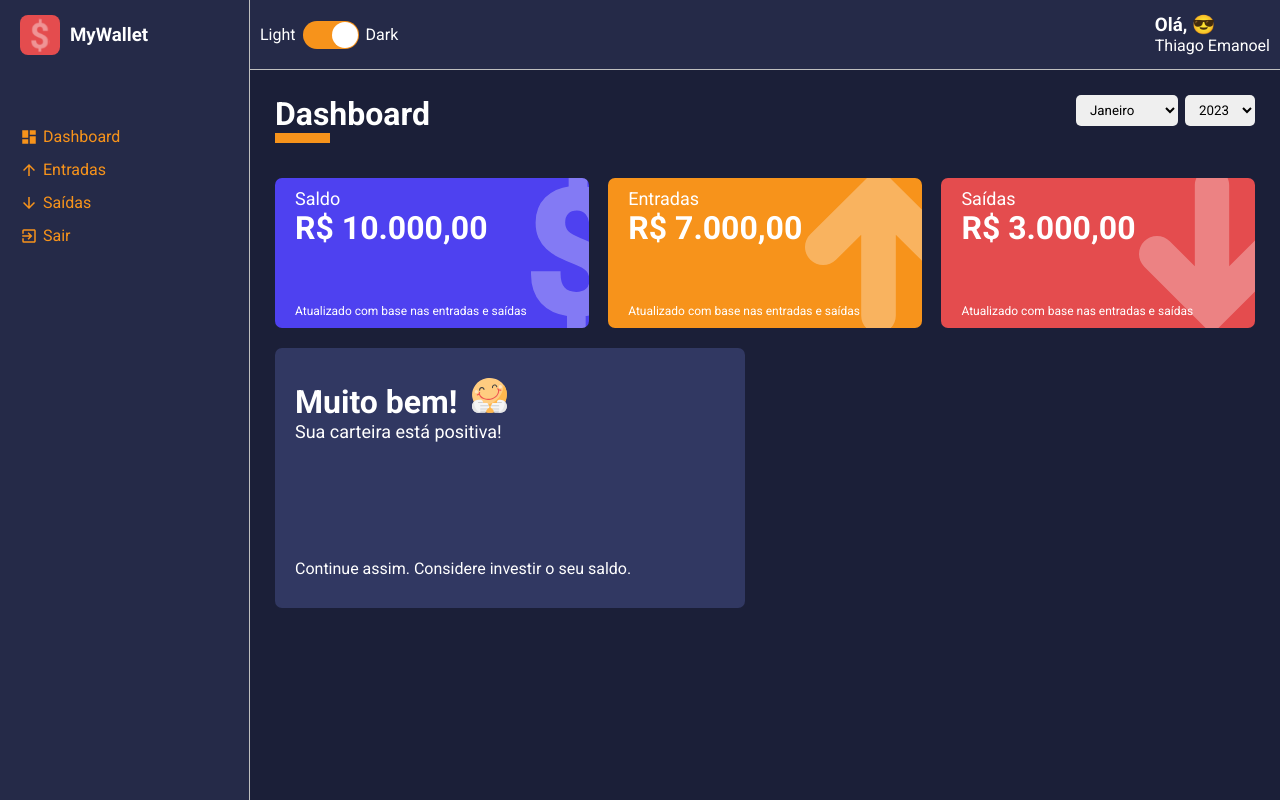
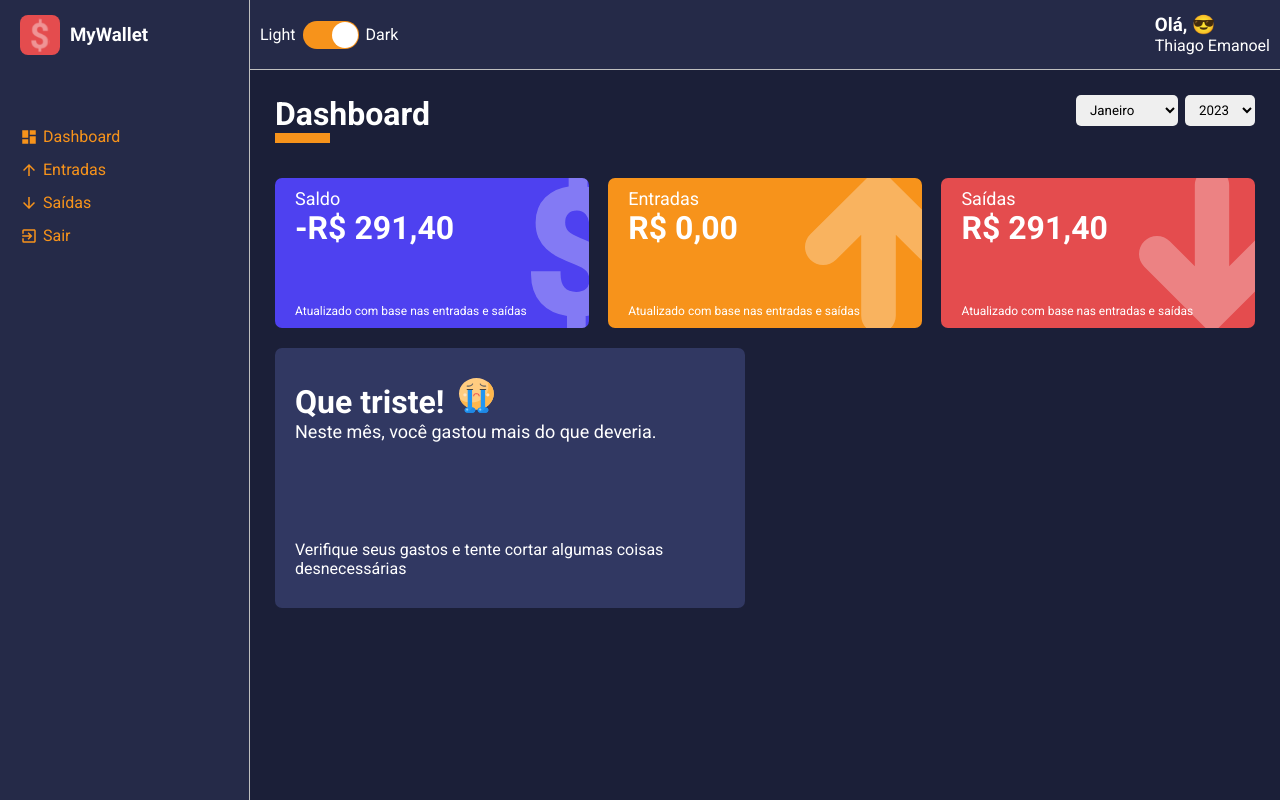
Before and after one commit to thiagoemanoel98/my-wallet-dashboard, a React (Create React App) app: page /dashboard in a window 1280 px wide. Built offline with nearby package versions, Linux system fonts and the light colour scheme.

Commit message:
✨ Implementando os cartões

```diff
--- a/src/pages/Dashboard/index.tsx
+++ b/src/pages/Dashboard/index.tsx
@@ -5,6 +5,7 @@ import ListOfMonths from "../../utils/months";
 
 import happyImg from "../../assets/happy.svg";
 import sadImg from "../../assets/sad.svg";
+import grinningImg from "../../assets/grinning.svg";
 
 
 import gains from "../../repositories/gains";
@@ -49,6 +50,76 @@ const Dashboard: React.FC = () => {
     });
   }, []);
 
+  const totalExpenses = useMemo(() => {
+    let total = 0;
+    expenses.forEach((item) => {
+      const date = new Date(item.date);
+      const year = date.getFullYear();
+      const month = date.getMonth() + 1;
+
+      if (month === monthSelected && year === yearSelected) {
+        try {
+          total += Number(item.amount);
+        } catch {
+          throw new Error("Invalid Amount! Amount must be number");
+        }
+      }
+    });
+
+    return total;
+  }, [monthSelected, yearSelected]);
+
+  const totalGains = useMemo(() => {
+    let total = 0;
+    gains.forEach((item) => {
+      const date = new Date(item.date);
+      const year = date.getFullYear();
+      const month = date.getMonth() + 1;
+
+      if (month === monthSelected && year === yearSelected) {
+        try {
+          total += Number(item.amount);
+        } catch {
+          throw new Error("Invalid Amount! Amount must be number");
+        }
+      }
+    });
+
+    return total;
+  }, [monthSelected, yearSelected]);
+
+  const totalBalance = useMemo(() => {
+    const total = totalGains - totalExpenses;
+
+    return total;
+  }, [totalExpenses, totalGains]);
+
+  const message = useMemo(() => {
+    if (totalBalance < 0) {
+      return {
+        title: "Que triste!",
+        description: "Neste mês, você gastou mais do que deveria.",
+        footerText:
+          "Verifique seus gastos e tente cortar algumas coisas desnecessárias",
+        icon: sadImg,
+      };
+    } else if (totalBalance === 0) {
+      return {
+        title: "Ufa!",
+        description: "Neste mês, você gastou examtamente o que ganhou.",
+        footerText: "Tenha cuidado. No próximo mês tente poupar o seu dinheiro",
+        icon: grinningImg,
+      };
+    } else {
+      return {
+        title: "Muito bem!",
+        description: "Sua carteira está positiva!",
+        footerText: "Continue assim. Considere investir o seu saldo.",
+        icon: happyImg,
+      };
+    }
+  }, [totalBalance]);
+
   const handleMonthSelected = (month: string) => {
     try {
       const parseMonth = Number(month);
@@ -85,30 +156,30 @@ const Dashboard: React.FC = () => {
       <S.Content>
         <WalletBox
           title="Saldo"
-          amount={10000.0}
+          amount={totalBalance}
           footerLabel="Atualizado com base nas entradas e saídas"
           icon="dolar"
           color="#4E41F0"
         />
         <WalletBox
           title="Entradas"
-          amount={7000.0}
+          amount={totalGains}
           footerLabel="Atualizado com base nas entradas e saídas"
           icon="arrowUp"
           color="#F7931B"
         />
         <WalletBox
           title="Saídas"
-          amount={3000.0}
+          amount={totalExpenses}
           footerLabel="Atualizado com base nas entradas e saídas"
           icon="arrowDown"
           color="#E44C4E"
         />
         <MessageBox
-          title="Muito bem!"
-          description="Sua carteira está positiva!"
-          icon={happyImg}
-          footerText="Continue assim. Considere investir o seu saldo."
+          title={message.title}
+          description={message.description}
+          icon={message.icon}
+          footerText={message.footerText}
         />
       </S.Content>
     </S.Container>
```
Also changed, not shown: src/assets/grinning.svg (added).
